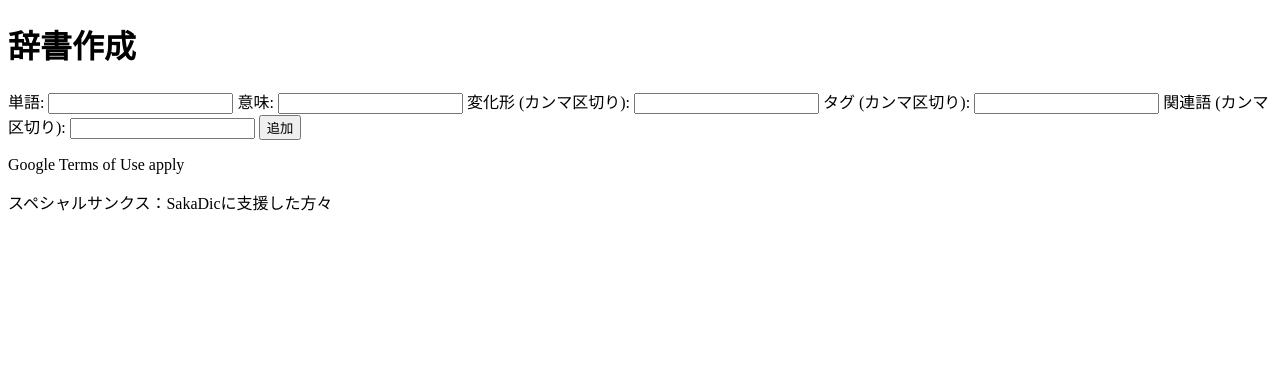
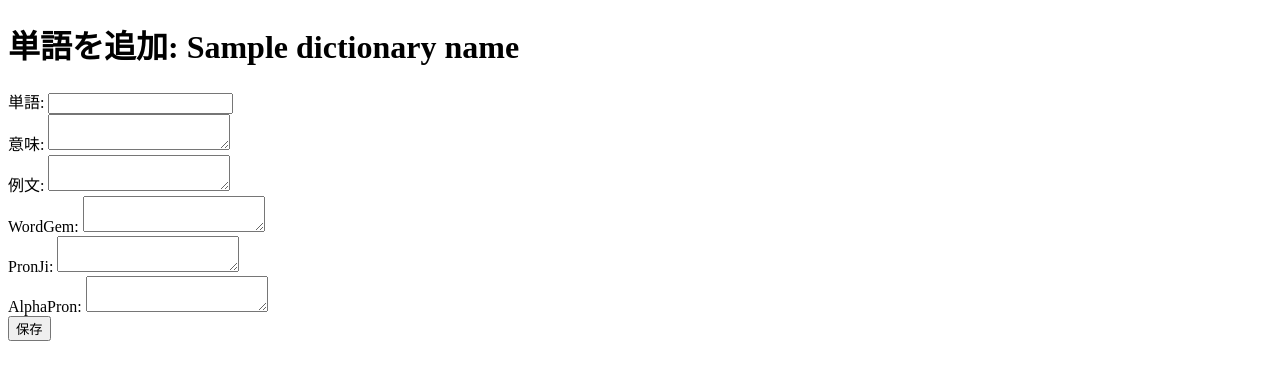
Before and after one commit to Sakalt/Sakadic, a Python web app: template templates/add_word.html in a window 1280 px wide. Shown: the top 380 px of the page. Run offline with Jinja, Linux system fonts and the light colour scheme; the template is opened without the code that fills it: most values are stand-ins (such as "Sample title", 1, 10 or a date in 2020).

Commit message:
Update add_word.html

```diff
--- a/templates/add_word.html
+++ b/templates/add_word.html
@@ -2,26 +2,29 @@
 <html lang="ja">
 <head>
     <meta charset="utf-8">
-    <title>辞書作成</title>
 </head>
 <body>
-    <h1>辞書作成</h1>
+    <h1>単語を追加: {{ dictionary_name }}</h1>
     <form method="post">
         <label for="word">単語:</label>
-      <input type="text" id="word" name="word">
+        <input type="text" id="word" name="word"><br>
+
         <label for="meaning">意味:</label>
-      <input type="text" id="meaning" name="meaning">
-      <label for="forms">変化形 (カンマ区切り):</label>
-      <input type="text" id="forms" name="forms">
-      <label for="tags">タグ (カンマ区切り):</label>
-      <input type="text" id="tags" name="tags">
-      <label for="related">関連語 (カンマ区切り):</label>
-      <input type="text" id="related" name="related">
-      <button type="submit">追加</button>
+        <textarea id="meaning" name="meaning"></textarea><br>
+
+        <label for="examples">例文:</label>
+        <textarea id="examples" name="examples"></textarea><br>
+
+        <label for="wordgem">WordGem:</label>
+        <textarea id="wordgem" name="wordgem"></textarea><br>
+
+        <label for="pronji">PronJi:</label>
+        <textarea id="pronji" name="pronji"></textarea><br>
+
+        <label for="alphapron">AlphaPron:</label>
+        <textarea id="alphapron" name="alphapron"></textarea><br>
+
+        <button type="submit">保存</button>
     </form>
-    <footer>
-      <p>Google Terms of Use apply</p>
-      <p>スペシャルサンクス：SakaDicに支援した方々</p>
-    </footer>
 </body>
 </html>
```
Lines whose indentation alone changed are shown as unchanged.
